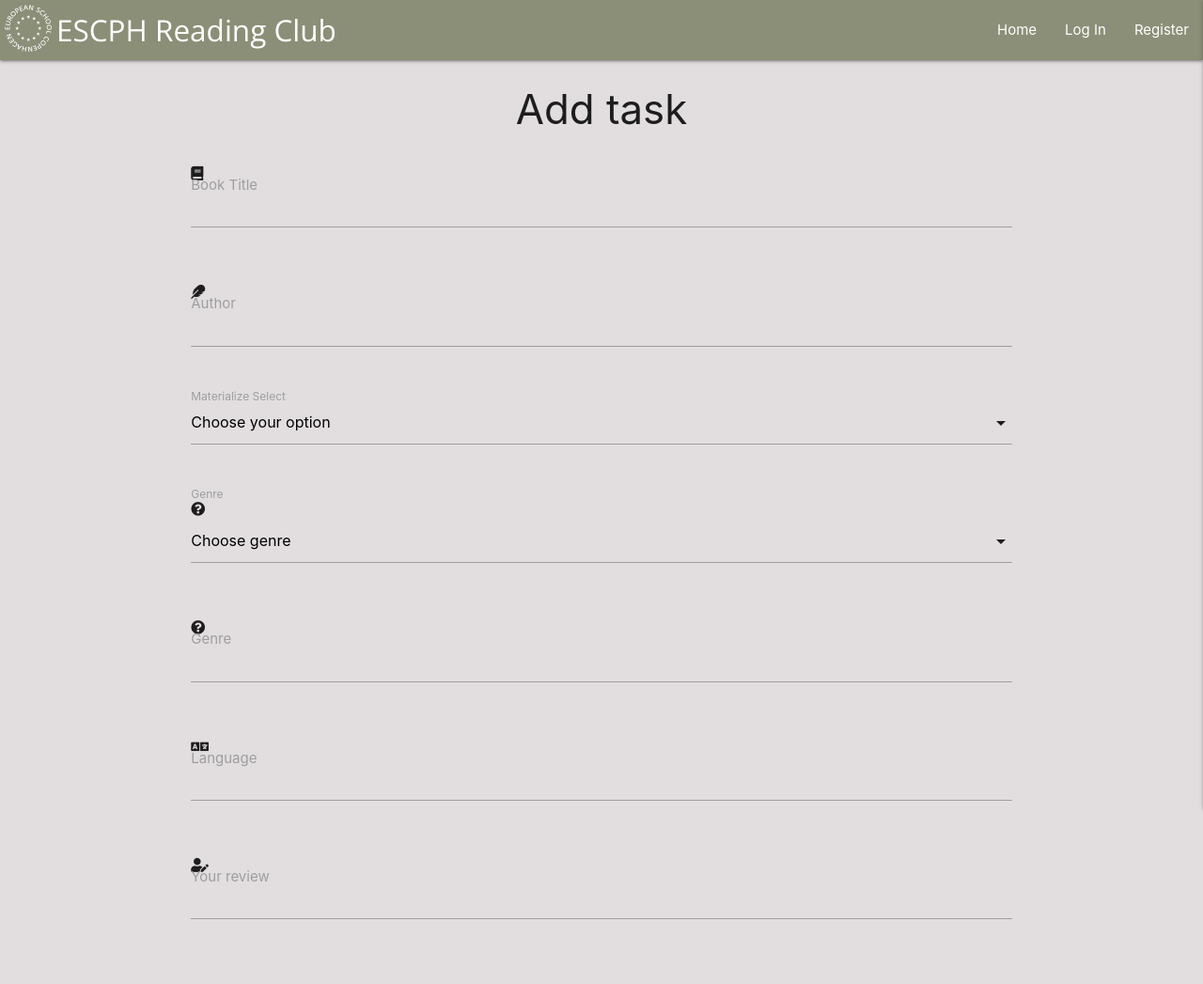
After one commit to raphaelmar/escph_reading_club, a Flask app: page /add_review in a window 1280 px wide. The commit adds this page. Shown: the whole page at 94% size. Run offline with Flask 2, Linux system fonts and the light colour scheme; data that the repository does not hold is empty; some libraries are stand-ins or nearby versions.

Commit message:
added genre drop down options

```diff
--- a/app.py
+++ b/app.py
@@ -99,6 +99,11 @@ def logout():
     return redirect(url_for("login"))
 
 
+@app.route("/add_review")
+def add_review():
+    genres = mongo.db.genres.find().sort("genre_name", 1)
+    return render_template("add_review.html", genres=genres)
+
 if __name__ == "__main__":
     app.run(host=os.environ.get("IP"),
             port=int(os.environ.get("PORT")),
--- a/static/js/script.js
+++ b/static/js/script.js
@@ -1,4 +1,5 @@
  $(document).ready(function(){
     $(".sidenav").sidenav({edge: "right"});
     $('.collapsible').collapsible();
+    $('select').formSelect();
   });
--- /dev/null
+++ b/templates/add_review.html
@@ -0,0 +1,75 @@
+{% extends "base.html" %}
+{% block content %}
+
+    <h3 class="center-align">Add task</h3>
+
+    <div class="row">
+        <form class="col s12" method="POST" action="">
+            <div class="row">
+                <div class="input-field col s12">
+                    <i class="fas fa-book"></i>
+                    <input id="review_title" name="review_title" minlength="1" maxlength="50"
+                    type="text" class="validate" required>
+                    <label for="review_title">Book Title</label>
+                </div>
+            </div>
+
+            <div class="row">
+                <div class="input-field col s12">
+                    <i class="fas fa-feather"></i>
+                    <input id="review_author" name="review_author" minlength="1" maxlength="50"
+                    type="text" class="validate" required>
+                    <label for="review_author">Author</label>
+                </div>
+            </div>
+            <div class="row">
+                <div class="input-field col s12">
+                    <select>
+                    <option value="" disabled selected>Choose your option</option>
+                    <option value="1">Option 1</option>
+                    <option value="2">Option 2</option>
+                    <option value="3">Option 3</option>
+                    </select>
+                    <label>Materialize Select</label>
+                </div>
+            </div>
+            <div class="row">
+
+              <div class="input-field col s12">
+                  <i class="fas fa-question-circle"></i>
+                <select id="genre_name" name="genre_name" class="validate" required>
+                <option value="" disabled selected>Choose genre</option>
+                    {% for genre in genres %}
+                        <option value="{{ genre.genre_name }}">{{ genre.genre_name }}</option>
+                    {% endfor %}
+
+                    </select>
+                <label for="genre_name">Genre</label>
+            </div>
+            </div>
+            <div class="row">
+                <div class="input-field col s12">
+                    <i class="fas fa-question-circle"></i>
+                    <input id="review_genre" name="review_genre" type="text" class="validate">
+                    <label for="review_genre">Genre</label>
+                </div>
+            </div>
+            <div class="row">
+                <div class="input-field col s12">
+                    <i class="fas fa-language"></i>
+                    <input id="review_language" name="review_language" type="text" class="validate">
+                    <label for="review_language">Language</label>
+                </div>
+            </div>
+            <div class="row">
+                <div class="input-field col s12">
+                    <i class="fas fa-user-edit"></i>
+                    <textarea id="review_text" name="review_text" minlength="5" maxlength="500" class="materialize-textarea validate" required></textarea>
+                    <label for="review_text">Your review</label>
+                </div>
+            </div>
+        </form>
+    </div>
+
+
+{% endblock %}
--- a/templates/base.html
+++ b/templates/base.html
@@ -28,7 +28,7 @@
                 <li><a href="{{ url_for('get_reviews') }}">Home</a></li>
                 {% if session.user%}
                     <li><a href="{{ url_for('profile', email=session['user']) }}">Profile</a></li>
-                    <li><a href="#">New review</a></li>
+                    <li><a href="{{ url_for('add_review') }}">New review</a></li>
                     <li><a href="{{ url_for('logout') }}">Log Out</a></li>
                 {% else %}
                     <li><a href="{{ url_for('login') }}">Log In</a></li>
@@ -45,7 +45,7 @@
                 <li><a href="{{ url_for('get_reviews') }}">Home</a></li>
                 {% if session.user%}
                     <li><a href="{{ url_for('profile', email=session['user']) }}">Profile</a></li>
-                    <li><a href="#">New review</a></li>
+                    <li><a href="{{ url_for('add_review') }}">New review</a></li>
                     <li><a href="{{ url_for('logout') }}">Log Out</a></li>
                 {% else %}
                     <li><a href="{{ url_for('login') }}">Log In</a></li>
```
